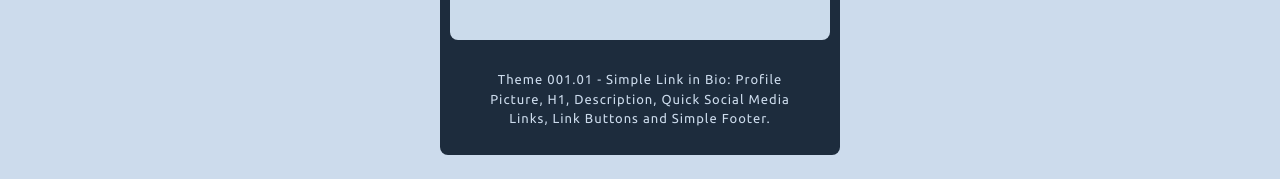
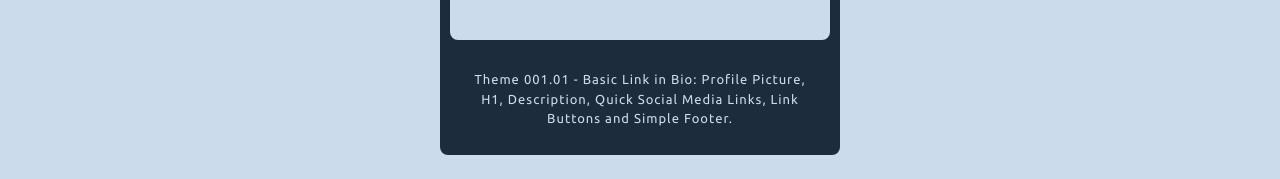
Before and after one commit to thenocturnaldevgypsy/gypsyshards-bootstrap-template-linkinbio, a plain HTML site: page index.html in a window 1280 px wide. Shown: the part 574-753 px from the top of the page. Drawn offline with Linux system fonts and the light colour scheme.

Commit message:
Updated README.md and index.html

```diff
--- a/index.html
+++ b/index.html
@@ -62,7 +62,7 @@
             <div class="template-selection-container">
                <a href="theme-001-01.html" class="template-button">
                   <img src="assets/img/001-01.jpg" alt="GypsyShards [Theme 001.1] Link in Bio Template using Bootstrap 5.3.3">
-                  <p>Theme 001.01 - Simple Link in Bio: Profile Picture, H1, Description, Quick Social Media Links, Link Buttons and Simple Footer.</p>
+                  <p>Theme 001.01 - Basic Link in Bio: Profile Picture, H1, Description, Quick Social Media Links, Link Buttons and Simple Footer.</p>
                </a>
             </div>
          <!-- Theme 001 Link in Bio Template - Home > Template Selection // End -->
```
Also changed, not shown: 1 other file.
